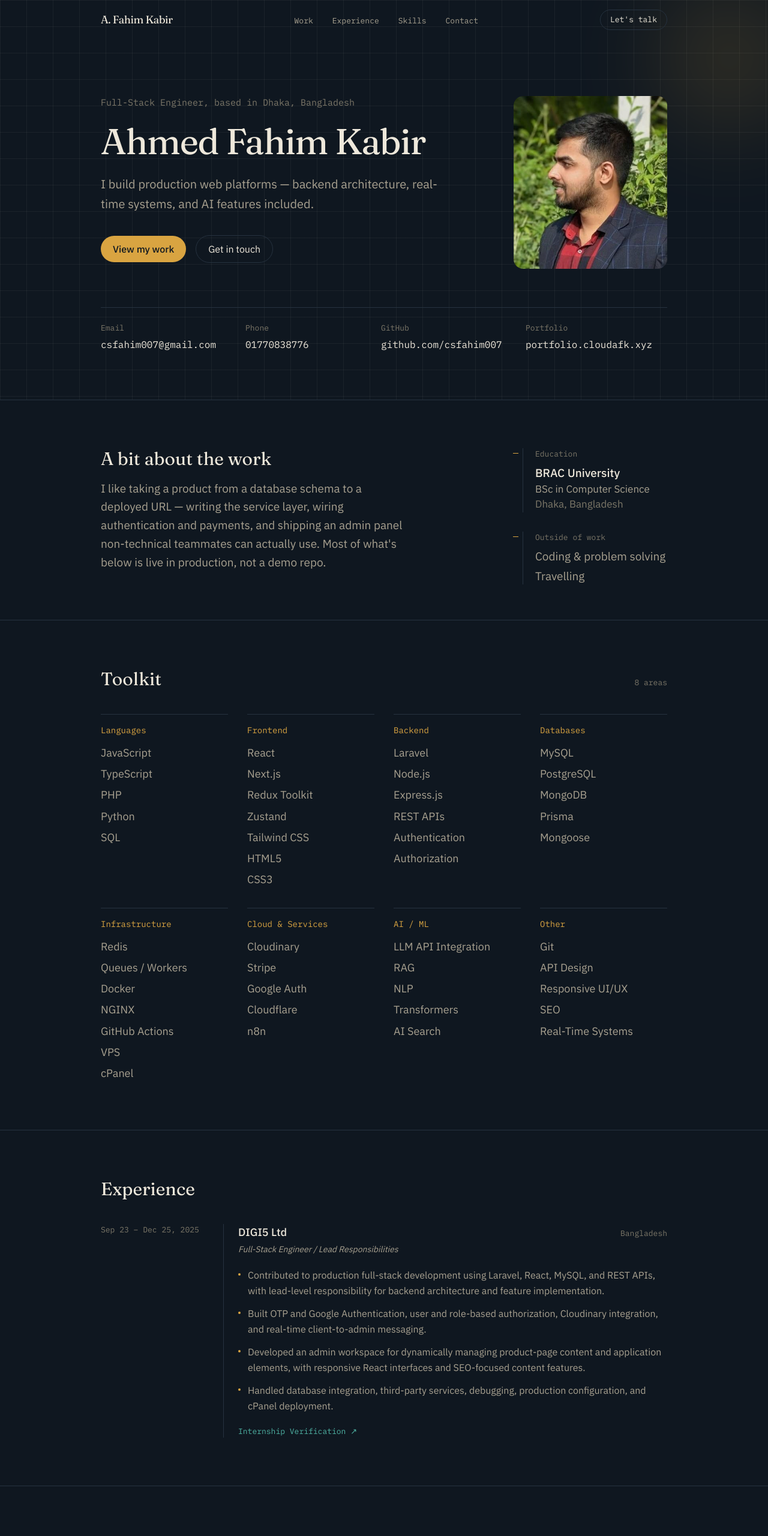
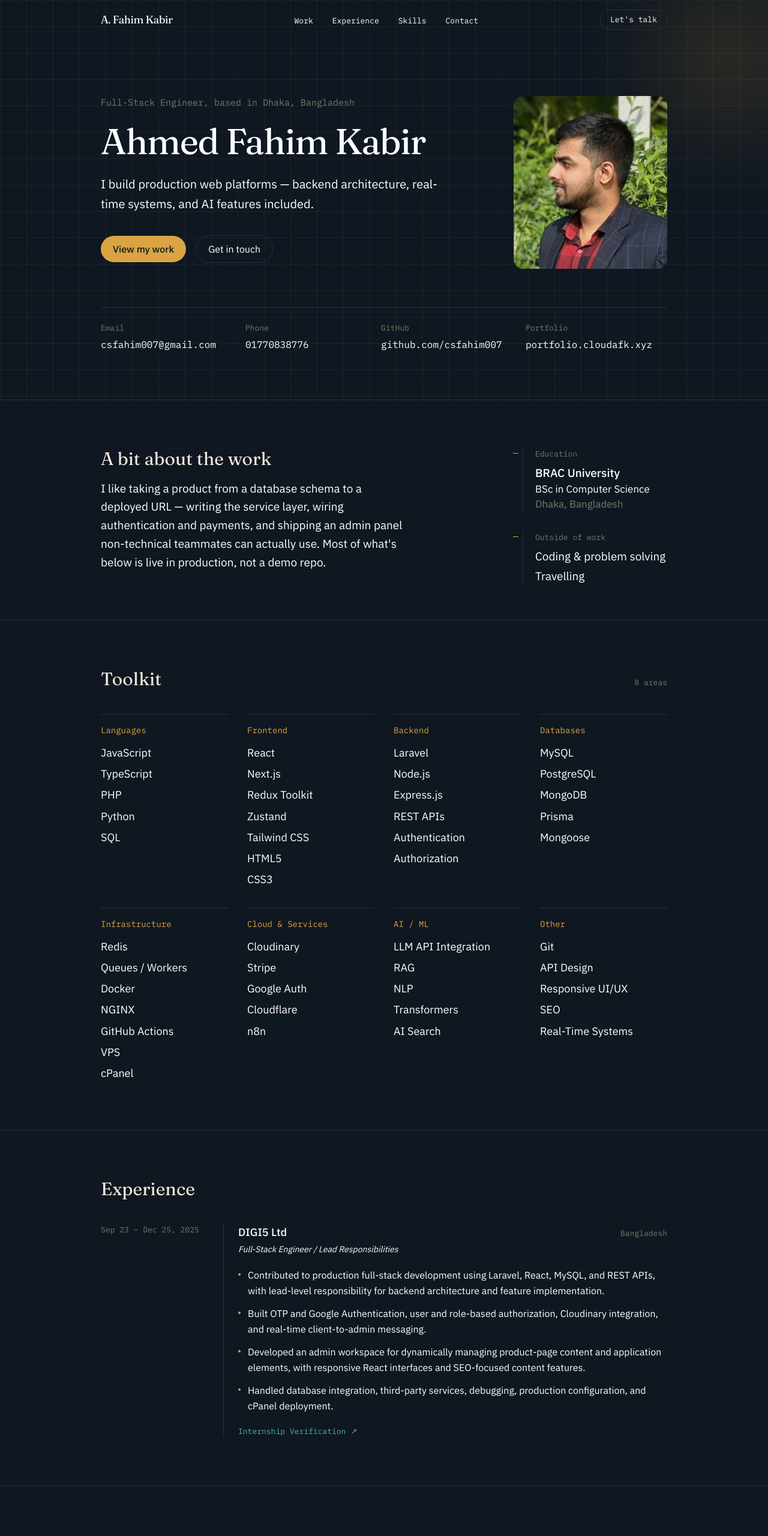
Before and after one commit to csfahim007/Profile, a React (Vite) app: page / in a window 1280 px wide. Shown: the top 2560 px of the page at 60% size. Built offline with nearby package versions, Linux system fonts and the light colour scheme.

Commit message:
big change

```diff
--- a/src/components/About.jsx
+++ b/src/components/About.jsx
@@ -1,4 +1,3 @@
-
 import { education, interests } from "../data/resumeData";
 
 export default function About() {
@@ -12,7 +11,7 @@ export default function About() {
               A bit about the work
             </h2>
 
-            <p className="mt-4 text-[19px] leading-relaxed text-paper-dim">
+            <p className="mt-4 text-[19px] leading-relaxed text-paper-bright">
               I like taking a product from a database schema to a deployed URL —
               writing the service layer, wiring authentication and payments, and
               shipping an admin panel non-technical teammates can actually use.
@@ -27,11 +26,11 @@ export default function About() {
                 Education
               </h3>
 
-              <p className="mt-2 text-[19px] font-medium text-paper">
+              <p className="mt-2 text-[19px] font-medium text-paper-bright">
                 {education.school}
               </p>
 
-              <p className="text-[17px] text-paper-dim">
+              <p className="text-[17px] text-paper-bright">
                 {education.degree}
               </p>
 
@@ -45,7 +44,7 @@ export default function About() {
                 Outside of work
               </h3>
 
-              <ul className="mt-2 space-y-1 text-[19px] text-paper-dim">
+              <ul className="mt-2 space-y-1 text-[19px] text-paper-bright">
                 {interests.map((item) => (
                   <li key={item}>{item}</li>
                 ))}
--- a/src/components/Experience.jsx
+++ b/src/components/Experience.jsx
@@ -4,22 +4,38 @@ export default function Experience() {
   return (
     <section id="experience" className="border-t border-ink-line">
       <div className="mx-auto max-w-5xl px-6 py-16 sm:px-10 sm:py-20">
-        <h2 className="font-display text-2xl text-paper sm:text-3xl">Experience</h2>
+        <h2 className="font-display text-2xl text-paper sm:text-3xl">
+          Experience
+        </h2>
 
         <div className="mt-10 grid gap-6 sm:grid-cols-[180px_1fr]">
-          <div className="font-mono text-[13px] text-paper-faint">{experience.duration}</div>
+          <div className="font-mono text-[13px] text-paper-faint">
+            {experience.duration}
+          </div>
 
           <div className="border-l border-ink-line pl-6">
             <div className="flex flex-wrap items-baseline justify-between gap-2">
-              <h3 className="text-lg font-medium text-paper">{experience.company}</h3>
-              <span className="font-mono text-[13px] text-paper-faint">{experience.location}</span>
+              <h3 className="text-lg font-medium text-paper-bright">
+                {experience.company}
+              </h3>
+
+              <span className="font-mono text-[13px] text-paper-faint">
+                {experience.location}
+              </span>
             </div>
-            <p className="mt-1 text-sm italic text-paper-dim">{experience.role}</p>
 
-            <ul className="mt-5 space-y-3 text-paper-dim">
+            <p className="mt-1 text-sm italic text-paper-bright">
+              {experience.role}
+            </p>
+
+            <ul className="mt-5 space-y-3 text-paper-bright">
               {experience.points.map((point) => (
                 <li key={point} className="flex gap-3 leading-relaxed">
-                  <span className="mt-2.5 h-1 w-1 flex-none rounded-full bg-accent" aria-hidden="true" />
+                  <span
+                    className="mt-2.5 h-1 w-1 flex-none rounded-full bg-accent"
+                    aria-hidden="true"
+                  />
+
                   <span>{point}</span>
                 </li>
               ))}
--- a/src/components/Hero.jsx
+++ b/src/components/Hero.jsx
@@ -22,11 +22,11 @@ export default function Hero() {
               Full-Stack Engineer, based in {profile.location}
             </p>
 
-            <h1 className="mt-5 max-w-3xl font-display text-[2.6rem] leading-[1.08] tracking-tight text-paper sm:text-6xl">
+            <h1 className="mt-5 max-w-3xl font-display text-[2.6rem] leading-[1.08] tracking-tight text-paper-bright sm:text-6xl">
               {profile.name}
             </h1>
 
-            <p className="mt-6 max-w-xl text-lg leading-relaxed text-paper-dim sm:text-xl">
+            <p className="mt-6 max-w-xl text-lg leading-relaxed text-paper-bright sm:text-xl">
               {profile.tagline}
             </p>
 
@@ -40,7 +40,7 @@ export default function Hero() {
 
               <a
                 href="#contact"
-                className="inline-flex items-center rounded-full border border-ink-line px-5 py-2.5 text-paper transition-colors hover:border-accent hover:text-accent"
+                className="inline-flex items-center rounded-full border border-ink-line px-5 py-2.5 text-paper-bright transition-colors hover:border-accent hover:text-accent"
               >
                 Get in touch
               </a>
@@ -58,7 +58,8 @@ export default function Hero() {
           {/* Email */}
           <div>
             <dt className="text-paper-faint">Email</dt>
-    <dd className="mt-[5px] whitespace-nowrap text-[16px] text-paper">
+
+            <dd className="mt-[5px] whitespace-nowrap text-[16px] text-paper-bright">
               <a
                 href={`mailto:${profile.email}`}
                 className="hover:text-accent"
@@ -71,7 +72,8 @@ export default function Hero() {
           {/* Phone — 5px right */}
           <div className="sm:translate-x-[5px]">
             <dt className="text-paper-faint">Phone</dt>
-    <dd className="mt-[5px] whitespace-nowrap text-[16px] text-paper">
+
+            <dd className="mt-[5px] whitespace-nowrap text-[16px] text-paper-bright">
               {profile.phone}
             </dd>
           </div>
@@ -79,7 +81,8 @@ export default function Hero() {
           {/* GitHub — 5px left */}
           <div className="sm:-translate-x-[5px]">
             <dt className="text-paper-faint">GitHub</dt>
-    <dd className="mt-[5px] whitespace-nowrap text-[16px] text-paper">
+
+            <dd className="mt-[5px] whitespace-nowrap text-[16px] text-paper-bright">
               <a
                 href={profile.github}
                 target="_blank"
@@ -94,7 +97,8 @@ export default function Hero() {
           {/* Portfolio */}
           <div>
             <dt className="text-paper-faint">Portfolio</dt>
-    <dd className="mt-[5px] whitespace-nowrap text-[16px] text-paper">
+
+            <dd className="mt-[5px] whitespace-nowrap text-[16px] text-paper-bright">
               <a
                 href="https://portfolio.cloudafk.xyz"
                 target="_blank"
--- a/src/components/Navbar.jsx
+++ b/src/components/Navbar.jsx
@@ -13,21 +13,26 @@ export default function Navbar() {
 
   useEffect(() => {
     const onScroll = () => setScrolled(window.scrollY > 12);
+
     onScroll();
+
     window.addEventListener("scroll", onScroll, { passive: true });
+
     return () => window.removeEventListener("scroll", onScroll);
   }, []);
 
   return (
     <header
       className={`fixed inset-x-0 top-0 z-50 transition-colors duration-300 ${
-        scrolled ? "bg-ink/90 backdrop-blur border-b border-ink-line" : "border-b border-transparent"
+        scrolled
+          ? "border-b border-ink-line bg-ink/90 backdrop-blur"
+          : "border-b border-transparent"
       }`}
     >
       <nav className="mx-auto flex max-w-5xl items-center justify-between px-6 py-4 sm:px-10">
         <a
           href="#top"
-          className="font-display text-lg tracking-tight text-paper hover:text-accent transition-colors"
+          className="font-display text-lg tracking-tight text-paper-bright transition-colors hover:text-accent"
         >
           A. Fahim Kabir
         </a>
@@ -37,7 +42,7 @@ export default function Navbar() {
             <li key={link.href}>
               <a
                 href={link.href}
-                className="font-mono text-[13px] text-paper-dim hover:text-accent transition-colors"
+                className="font-mono text-[13px] text-paper-bright transition-colors hover:text-accent"
               >
                 {link.label}
               </a>
@@ -47,7 +52,7 @@ export default function Navbar() {
 
         <a
           href="#contact"
-          className="hidden md:inline-flex items-center rounded-full border border-ink-line px-4 py-1.5 font-mono text-[13px] text-paper hover:border-accent hover:text-accent transition-colors"
+          className="hidden items-center rounded-full border border-ink-line px-4 py-1.5 font-mono text-[13px] text-paper-bright transition-colors hover:border-accent hover:text-accent md:inline-flex"
         >
           Let's talk
         </a>
@@ -57,16 +62,39 @@ export default function Navbar() {
           aria-label="Toggle menu"
           aria-expanded={open}
           onClick={() => setOpen((v) => !v)}
-          className="flex h-9 w-9 items-center justify-center rounded-md border border-ink-line text-paper md:hidden"
+          className="flex h-9 w-9 items-center justify-center rounded-md border border-ink-line text-paper-bright md:hidden"
         >
           <span className="sr-only">Menu</span>
+
           {open ? (
-            <svg width="18" height="18" viewBox="0 0 18 18" fill="none" aria-hidden="true">
-              <path d="M2 2l14 14M16 2L2 16" stroke="currentColor" strokeWidth="1.6" strokeLinecap="round" />
+            <svg
+              width="18"
+              height="18"
+              viewBox="0 0 18 18"
+              fill="none"
+              aria-hidden="true"
+            >
+              <path
+                d="M2 2l14 14M16 2L2 16"
+                stroke="currentColor"
+                strokeWidth="1.6"
+                strokeLinecap="round"
+              />
             </svg>
           ) : (
-            <svg width="18" height="18" viewBox="0 0 18 18" fill="none" aria-hidden="true">
-              <path d="M2 5h14M2 9h14M2 13h14" stroke="currentColor" strokeWidth="1.6" strokeLinecap="round" />
+            <svg
+              width="18"
+              height="18"
+              viewBox="0 0 18 18"
+              fill="none"
+              aria-hidden="true"
+            >
+              <path
+                d="M2 5h14M2 9h14M2 13h14"
+                stroke="currentColor"
+                strokeWidth="1.6"
+                strokeLinecap="round"
+              />
             </svg>
           )}
         </button>
@@ -80,7 +108,7 @@ export default function Navbar() {
                 <a
                   href={link.href}
                   onClick={() => setOpen(false)}
-                  className="font-mono text-sm text-paper-dim hover:text-accent"
+                  className="font-mono text-sm text-paper-bright transition-colors hover:text-accent"
                 >
                   {link.label}
                 </a>
--- a/src/components/Skills.jsx
+++ b/src/components/Skills.jsx
@@ -21,7 +21,7 @@ export default function Skills() {
                 {group.label}
               </h3>
 
-              <ul className="mt-3 space-y-1.5 text-[18px] leading-relaxed text-paper-dim">
+              <ul className="mt-3 space-y-1.5 text-[18px] leading-relaxed text-paper-bright">
                 {group.items.map((item) => (
                   <li key={item}>{item}</li>
                 ))}
--- a/src/index.css
+++ b/src/index.css
@@ -14,8 +14,8 @@
 
   --color-paper-faint: #7c7768;
 
-  /* Brighter text for Skills and Projects */
-  --color-paper-bright: #f5f5f5;
+  /* Bright primary content text */
+  --color-paper-bright: #ffffff;
 
   --color-accent: #d9a441;
 
```
Also changed, not shown: src/components/Projects.jsx (+33 -10 lines). Lines whose indentation alone changed are shown as unchanged.
